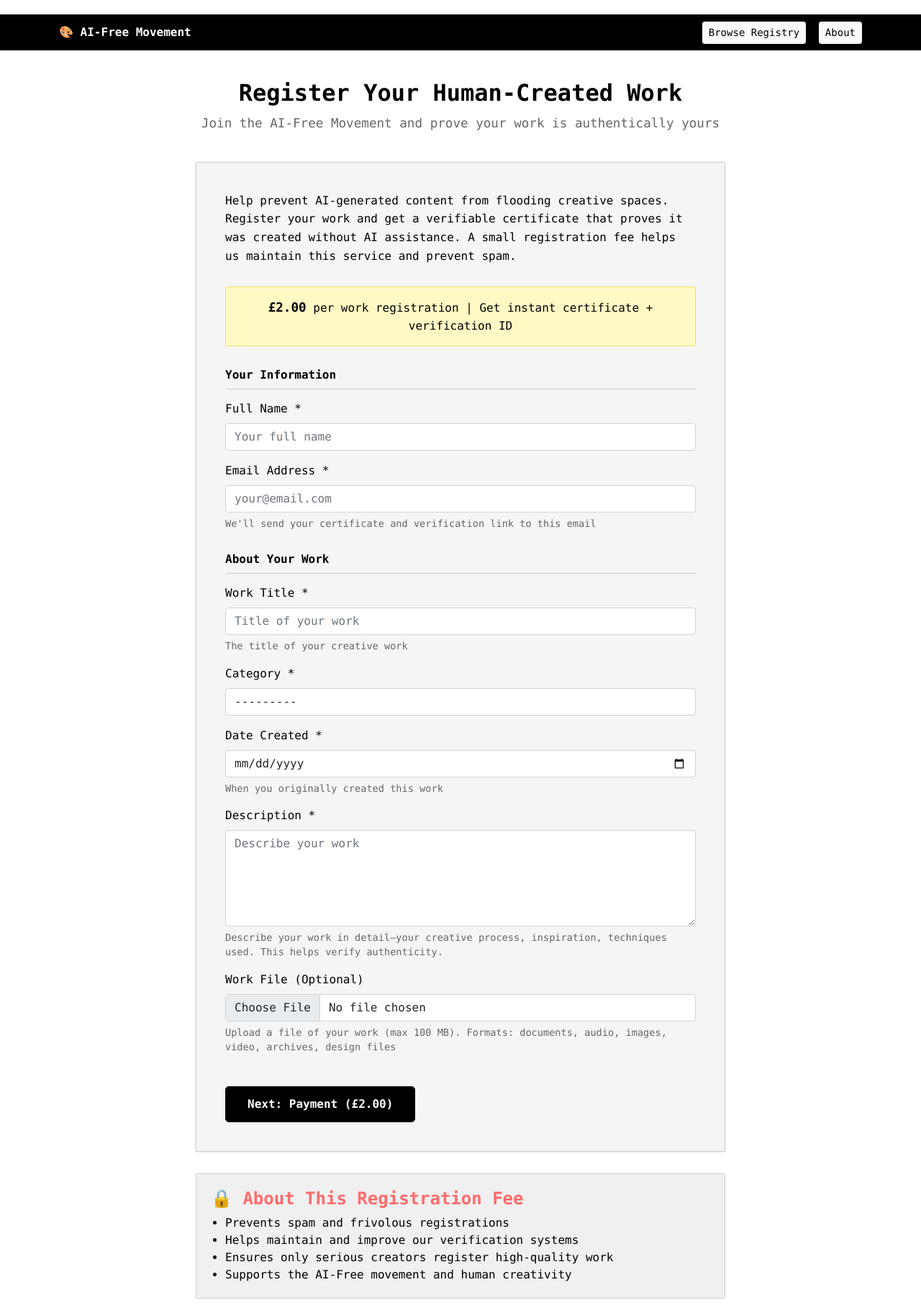
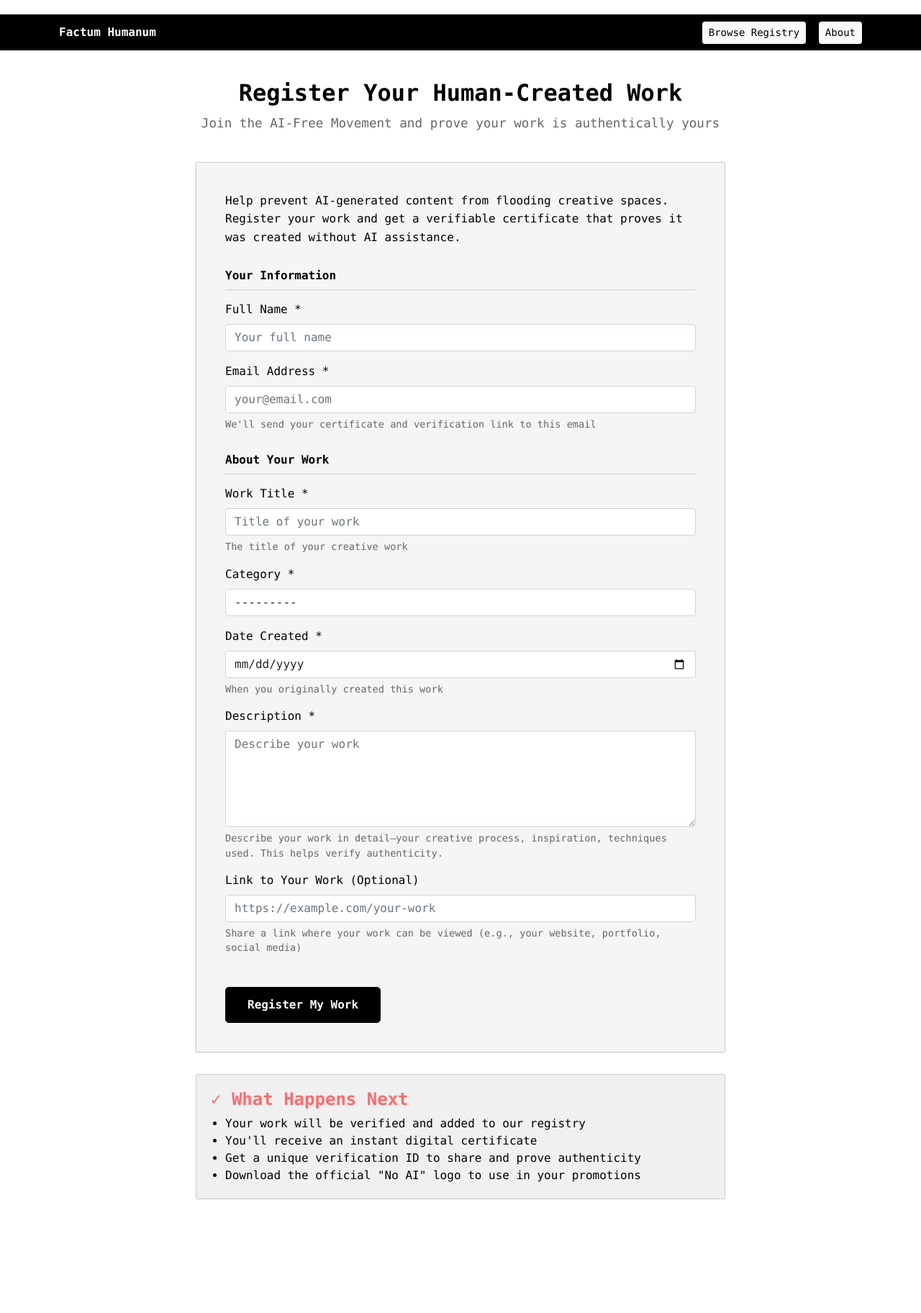
Before and after one commit to jamesth1978/grumble, a Django app: page /register/ in a window 1280 px wide. Shown: the whole page at 72% size. After the commit the page ends 1666 px from the top, so only its background shows below. Run offline with Django 5.2, Linux system fonts and the light colour scheme; some libraries are stand-ins or nearby versions.

Commit message:
Disable payment and replace file upload with optional work link
- Remove payment pricing info from registration form
- Change submit button from 'Next: Payment (£2.00)' to 'Register My Work'
- Remove file upload field (work_file)
- Add optional 'Link to Your Work' field for sharing online URLs
- Update form intro to remove payment mention
- Update info box with 'What Happens Next' instead of payment fee explanation
- Update navbar branding to 'Factum Humanum'
- Create migration for new work_link field

```diff
--- a/factum_humanum/core/forms.py
+++ b/factum_humanum/core/forms.py
@@ -23,7 +23,7 @@ class CreatorForm(forms.ModelForm):
 class WorkForm(forms.ModelForm):
     class Meta:
         model = Work
-        fields = ['title', 'description', 'category', 'creation_date', 'work_file']
+        fields = ['title', 'description', 'category', 'creation_date', 'work_link']
         widgets = {
             'title': forms.TextInput(attrs={
                 'class': 'form-control',
@@ -45,9 +45,9 @@ class WorkForm(forms.ModelForm):
                 'type': 'date',
                 'required': True
             }),
-            'work_file': forms.FileInput(attrs={
+            'work_link': forms.URLInput(attrs={
                 'class': 'form-control',
-                'accept': '.pdf,.doc,.docx,.txt,.rtf,.mp3,.wav,.flac,.ogg,.m4a,.aac,.jpg,.jpeg,.png,.gif,.bmp,.svg,.webp,.mp4,.mov,.avi,.mkv,.flv,.webm,.zip,.rar,.7z,.psd,.ai,.xd',
-                'required': True
+                'placeholder': 'https://example.com/your-work',
+                'required': False
             }),
         }
--- a/factum_humanum/core/models.py
+++ b/factum_humanum/core/models.py
@@ -63,6 +63,11 @@ class Work(models.Model):
         blank=True,
         help_text="Upload your creative work (max 100 MB). Allowed types: documents, audio, images, video, archives, design files."
     )
+    work_link = models.URLField(
+        null=True,
+        blank=True,
+        help_text="Link to your work online (optional)"
+    )
     registered_at = models.DateTimeField(auto_now_add=True)
 
     class Meta:
--- a/factum_humanum/templates/register.html
+++ b/factum_humanum/templates/register.html
@@ -157,7 +157,7 @@
 <body>
     <nav class="navbar navbar-expand-lg navbar-dark">
         <div class="container">
-            <a class="navbar-brand" href="/">🎨 AI-Free Movement</a>
+            <a class="navbar-brand" href="/">Factum Humanum</a>
             <button class="navbar-toggler" type="button" data-bs-toggle="collapse" data-bs-target="#navbarNav">
                 <span class="navbar-toggler-icon"></span>
             </button>
@@ -180,11 +180,7 @@
             <div class="col-lg-8">
                 <div class="form-container">
                     <div class="form-intro">
-                        <p>Help prevent AI-generated content from flooding creative spaces. Register your work and get a verifiable certificate that proves it was created without AI assistance. A small registration fee helps us maintain this service and prevent spam.</p>
-                    </div>
-
-                    <div class="pricing-info">
-                        <strong>£2.00</strong> per work registration | Get instant certificate + verification ID
+                        <p>Help prevent AI-generated content from flooding creative spaces. Register your work and get a verifiable certificate that proves it was created without AI assistance.</p>
                     </div>
 
                     <form method="post" class="mt-4" enctype="multipart/form-data">
@@ -275,35 +271,35 @@
                                 <span class="help-text">Describe your work in detail—your creative process, inspiration, techniques used. This helps verify authenticity.</span>
                             </div>
 
-                            {% if work_form.work_file.errors %}
+                            {% if work_form.work_link.errors %}
                                 <div class="errorlist">
-                                    {% for error in work_form.work_file.errors %}
+                                    {% for error in work_form.work_link.errors %}
                                         <li>{{ error }}</li>
                                     {% endfor %}
                                 </div>
                             {% endif %}
                             <div class="mb-3">
-                                <label for="{{ work_form.work_file.id_for_label }}" class="form-label">Work File (Optional)</label>
-                                {{ work_form.work_file }}
-                                <span class="help-text">Upload a file of your work (max 100 MB). Formats: documents, audio, images, video, archives, design files</span>
+                                <label for="{{ work_form.work_link.id_for_label }}" class="form-label">Link to Your Work (Optional)</label>
+                                {{ work_form.work_link }}
+                                <span class="help-text">Share a link where your work can be viewed (e.g., your website, portfolio, social media)</span>
                             </div>
                         </div>
 
                         <!-- Submit Button -->
                         <div class="mt-4">
-                            <button type="submit" class="btn btn-submit">Next: Payment (£2.00)</button>
+                            <button type="submit" class="btn btn-submit">Register My Work</button>
                         </div>
                     </form>
                 </div>
 
                 <!-- Info Box -->
                 <div class="info-box">
-                    <h4>🔒 About This Registration Fee</h4>
+                    <h4>✓ What Happens Next</h4>
                     <ul>
-                        <li>Prevents spam and frivolous registrations</li>
-                        <li>Helps maintain and improve our verification systems</li>
-                        <li>Ensures only serious creators register high-quality work</li>
-                        <li>Supports the AI-Free movement and human creativity</li>
+                        <li>Your work will be verified and added to our registry</li>
+                        <li>You'll receive an instant digital certificate</li>
+                        <li>Get a unique verification ID to share and prove authenticity</li>
+                        <li>Download the official "No AI" logo to use in your promotions</li>
                     </ul>
                 </div>
             </div>
```
Also changed, not shown: factum_humanum/core/migrations/0007_work_work_link.py (added).
